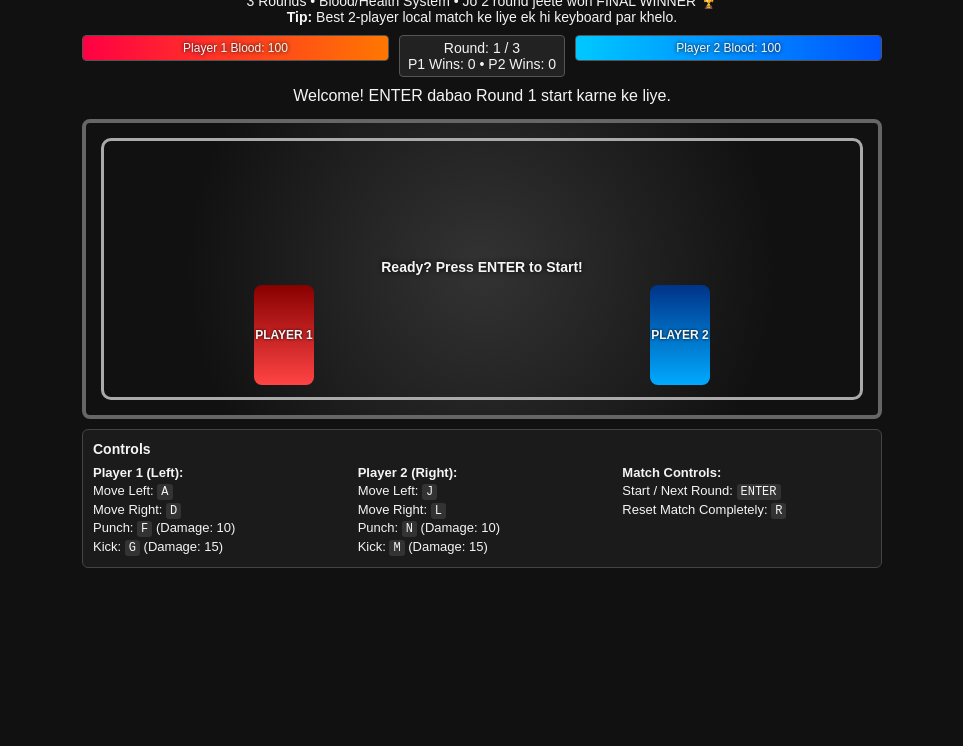
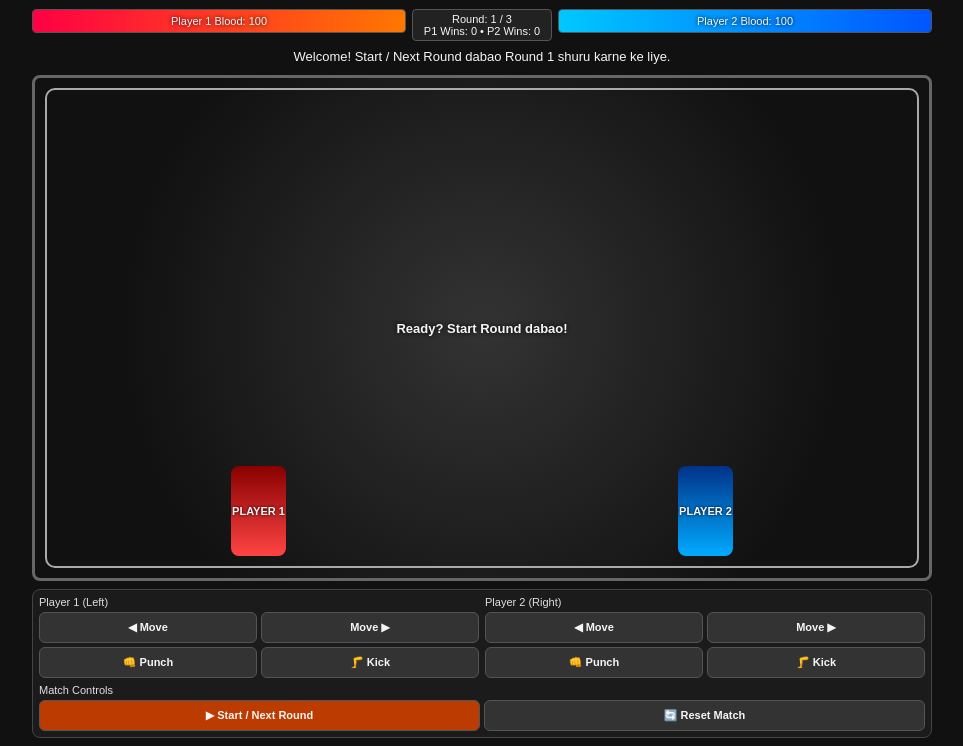
Before and after one commit to Mas00mali/wwe-game, a plain HTML site: page Index.html in a window 1280 px wide. Shown: the part 68-814 px from the top of the page, without its empty margins (158-1121 px from the left). Drawn offline with Linux system fonts and the light colour scheme.

Commit message:
Update Index.html

```diff
--- a/Index.html
+++ b/Index.html
@@ -2,7 +2,8 @@
 <html lang="en">
 <head>
   <meta charset="UTF-8" />
-  <title>Dhamakedar Wrestling – Demo</title>
+  <title>Dhamakedar Wrestling – Mobile Touch</title>
+  <meta name="viewport" content="width=device-width, initial-scale=1.0, user-scalable=no" />
   <style>
     * {
       box-sizing: border-box;
@@ -16,25 +17,25 @@
       display: flex;
       flex-direction: column;
       align-items: center;
-      padding: 16px;
+      padding: 8px;
+      gap: 8px;
     }
     h1 {
-      margin-bottom: 8px;
+      font-size: 18px;
       text-align: center;
     }
     .info {
-      font-size: 14px;
-      margin-bottom: 10px;
+      font-size: 12px;
       text-align: center;
     }
 
     .top-bar {
-      width: 800px;
-      max-width: 100%;
+      width: 100%;
+      max-width: 900px;
       display: flex;
       justify-content: space-between;
-      margin-bottom: 10px;
-      gap: 10px;
+      margin-top: 4px;
+      gap: 6px;
       flex-wrap: wrap;
     }
 
@@ -45,7 +46,8 @@
       overflow: hidden;
       border: 1px solid #555;
       position: relative;
-      height: 26px;
+      height: 24px;
+      min-width: 110px;
     }
 
     .health-fill {
@@ -68,50 +70,49 @@
       display: flex;
       align-items: center;
       justify-content: center;
-      font-size: 12px;
+      font-size: 11px;
       text-shadow: 0 0 4px #000;
     }
 
     .round-info {
-      min-width: 150px;
+      min-width: 140px;
       text-align: center;
-      font-size: 14px;
-      padding: 4px 8px;
+      font-size: 11px;
+      padding: 3px 4px;
       border-radius: 4px;
       background: #222;
       border: 1px solid #555;
     }
 
     #gameArea {
-      width: 800px;
-      max-width: 100%;
-      height: 300px;
-      border: 4px solid #666;
+      width: 100%;
+      max-width: 900px;
+      aspect-ratio: 16 / 9;
+      border: 3px solid #666;
       border-radius: 8px;
       background: radial-gradient(circle at center, #333 0, #111 70%);
-      margin-bottom: 10px;
       position: relative;
       overflow: hidden;
     }
 
     .ring-ropes {
       position: absolute;
-      inset: 15px;
-      border: 3px solid #aaa;
+      inset: 10px;
+      border: 2px solid #aaa;
       border-radius: 10px;
       pointer-events: none;
     }
 
     .fighter {
       position: absolute;
-      bottom: 30px;
-      width: 60px;
-      height: 100px;
+      bottom: 22px;
+      width: 55px;
+      height: 90px;
       border-radius: 8px;
       display: flex;
       align-items: center;
       justify-content: center;
-      font-size: 12px;
+      font-size: 11px;
       font-weight: bold;
       text-align: center;
       text-shadow: 0 0 3px #000;
@@ -128,66 +129,98 @@
 
     .fighter.attacking {
       box-shadow: 0 0 15px 3px #ffd700;
-      transform: translateY(-10px) scale(1.05);
+      transform: translateY(-8px) scale(1.05);
     }
 
     .referee {
       position: absolute;
-      bottom: 140px;
+      bottom: 50%;
       left: 50%;
-      transform: translateX(-50%);
-      font-size: 14px;
+      transform: translate(-50%, 50%);
+      font-size: 13px;
       font-weight: bold;
       text-shadow: 0 0 5px #000;
+      text-align: center;
     }
 
     #message {
-      margin-bottom: 10px;
-      font-size: 16px;
-      min-height: 22px;
+      min-height: 18px;
+      font-size: 13px;
       text-align: center;
     }
 
-    .controls {
-      width: 800px;
-      max-width: 100%;
-      font-size: 13px;
+    .touch-controls {
+      width: 100%;
+      max-width: 900px;
+      display: flex;
+      flex-direction: column;
+      gap: 6px;
       background: #1b1b1b;
-      border-radius: 6px;
+      border-radius: 8px;
       border: 1px solid #444;
-      padding: 10px;
-      line-height: 1.4;
+      padding: 6px;
     }
 
-    .controls h2 {
-      font-size: 14px;
-      margin-bottom: 4px;
-    }
-
-    .controls-column-wrapper {
+    .controls-row {
       display: flex;
-      gap: 16px;
+      gap: 6px;
+      justify-content: space-between;
       flex-wrap: wrap;
     }
 
     .controls-column {
       flex: 1;
-      min-width: 180px;
+      min-width: 150px;
+      display: flex;
+      flex-direction: column;
+      gap: 4px;
     }
 
-    code {
+    .col-title {
+      font-size: 11px;
+      opacity: 0.9;
+    }
+
+    .btn-row {
+      display: flex;
+      gap: 4px;
+    }
+
+    button {
+      flex: 1;
+      padding: 8px 4px;
+      border-radius: 6px;
+      border: 1px solid #555;
       background: #333;
-      padding: 1px 4px;
-      border-radius: 3px;
-      font-size: 12px;
+      color: #f5f5f5;
+      font-size: 11px;
+      font-weight: 600;
+      text-align: center;
+    }
+
+    button:active {
+      transform: scale(0.96);
+      background: #555;
+    }
+
+    .btn-main {
+      background: #bb3b00;
+    }
+
+    .btn-main:active {
+      background: #e45d00;
+    }
+
+    .small {
+      font-size: 10px;
     }
   </style>
 </head>
 <body>
-  <h1>DHAMAKEDAR WRESTLING – HTML DEMO</h1>
+  <h1>DHAMAKEDAR WRESTLING – MOBILE</h1>
   <div class="info">
     3 Rounds • Blood/Health System • Jo 2 round jeete woh FINAL WINNER 🏆<br />
-    <b>Tip:</b> Best 2-player local match ke liye ek hi keyboard par khelo.
+    <span class="small">Pure touch controls – keyboard ki jaroorat nahi.</span>
   </div>
 
   <div class="top-bar">
@@ -211,36 +244,48 @@
     <div class="ring-ropes"></div>
     <div id="p1" class="fighter">PLAYER 1</div>
     <div id="p2" class="fighter">PLAYER 2</div>
-    <div class="referee" id="refereeText">Ready? Press ENTER to Start!</div>
+    <div class="referee" id="refereeText">Ready? Start Round dabao!</div>
   </div>
 
-  <div class="controls">
-    <h2>Controls</h2>
-    <div class="controls-column-wrapper">
+  <div class="touch-controls">
+    <div class="controls-row">
       <div class="controls-column">
-        <b>Player 1 (Left):</b><br />
-        Move Left: <code>A</code><br />
-        Move Right: <code>D</code><br />
-        Punch: <code>F</code> (Damage: 10)<br />
-        Kick: <code>G</code> (Damage: 15)<br />
+        <div class="col-title">Player 1 (Left)</div>
+        <div class="btn-row">
+          <button data-action="p1-left">◀ Move</button>
+          <button data-action="p1-right">Move ▶</button>
+        </div>
+        <div class="btn-row">
+          <button data-action="p1-punch">👊 Punch</button>
+          <button data-action="p1-kick">🦵 Kick</button>
+        </div>
       </div>
       <div class="controls-column">
-        <b>Player 2 (Right):</b><br />
-        Move Left: <code>J</code><br />
-        Move Right: <code>L</code><br />
-        Punch: <code>N</code> (Damage: 10)<br />
-        Kick: <code>M</code> (Damage: 15)<br />
+        <div class="col-title">Player 2 (Right)</div>
+        <div class="btn-row">
+          <button data-action="p2-left">◀ Move</button>
+          <button data-action="p2-right">Move ▶</button>
+        </div>
+        <div class="btn-row">
+          <button data-action="p2-punch">👊 Punch</button>
+          <button data-action="p2-kick">🦵 Kick</button>
+        </div>
       </div>
+    </div>
+
+    <div class="controls-row">
       <div class="controls-column">
-        <b>Match Controls:</b><br />
-        Start / Next Round: <code>ENTER</code><br />
-        Reset Match Completely: <code>R</code><br />
+        <div class="col-title">Match Controls</div>
+        <div class="btn-row">
+          <button class="btn-main" data-action="start-round">▶ Start / Next Round</button>
+          <button data-action="reset-match">🔄 Reset Match</button>
+        </div>
       </div>
     </div>
   </div>
 
   <script>
-    // Basic game config
+    // Basic config
     const MAX_HEALTH = 100;
     const DAMAGE = {
       punch: 10,
@@ -261,8 +306,8 @@
     const p1HealthLabel = document.getElementById("p1-health-label");
     const p2HealthLabel = document.getElementById("p2-health-label");
 
-    // Fighter state
-    const fighterWidth = 60;
+    const fighterWidth = 55;
+
     let gameState = {
       round: 1,
       p1Wins: 0,
@@ -276,12 +321,12 @@
       health: MAX_HEALTH
     };
     let p2 = {
-      x: 800 - 80 - fighterWidth,
+      x: 260,
       health: MAX_HEALTH
     };
 
     function clampPosition(x) {
-      const padding = 20;
+      const padding = 15;
       const areaWidth = gameArea.clientWidth;
       const maxX = areaWidth - fighterWidth - padding;
       return Math.max(padding, Math.min(x, maxX));
@@ -306,9 +351,7 @@
         "Round: " + gameState.round + " / " + ROUND_LIMIT +
         "<br />P1 Wins: " + gameState.p1Wins +
         " • P2 Wins: " + gameState.p2Wins;
-      if (extraText) {
-        text += "<br />" + extraText;
-      }
+      if (extraText) text += "<br />" + extraText;
       roundInfoEl.innerHTML = text;
     }
 
@@ -324,7 +367,6 @@
 
     function startRound() {
       if (gameState.gameOver) return;
-
       resetFightersForRound();
       gameState.roundActive = true;
       messageEl.textContent = "Round " + gameState.round + " – FIGHT! 🔥";
@@ -345,38 +387,38 @@
 
       refereeText.textContent = "K.O!";
 
-      // Check if match finished
-      if (gameState.p1Wins >= WINS_TO_FINISH || gameState.p2Wins >= WINS_TO_FINISH || gameState.round >= ROUND_LIMIT) {
+      if (
+        gameState.p1Wins >= WINS_TO_FINISH ||
+        gameState.p2Wins >= WINS_TO_FINISH ||
+        gameState.round >= ROUND_LIMIT
+      ) {
         gameState.gameOver = true;
-        const matchWinner = gameState.p1Wins > gameState.p2Wins ? "Player 1" : "Player 2";
+        let matchWinner;
+        if (gameState.p1Wins === gameState.p2Wins) {
+          matchWinner = "Draw (dono barabar) 😅";
+        } else {
+          matchWinner = gameState.p1Wins > gameState.p2Wins ? "Player 1" : "Player 2";
+        }
         messageEl.textContent += "  " + matchWinner + " ne poora match jeet liya! 🏆";
-        updateRoundInfo("Match khatam! Press R to restart.");
+        updateRoundInfo("Match khatam! Reset ke liye button dabao.");
       } else {
-        // Prepare next round
         gameState.round += 1;
-        updateRoundInfo("Next round ke liye ENTER dabao.");
+        updateRoundInfo("Next round ke liye Start / Next Round dabao.");
       }
     }
 
     function dealDamage(target, amount) {
       if (!gameState.roundActive || gameState.gameOver) return;
-
       target.health -= amount;
       updateHealthUI();
-
       if (target.health <= 0) {
-        // target knocked out
-        if (target === p1) {
-          endRound("p2");
-        } else {
-          endRound("p1");
-        }
+        if (target === p1) endRound("p2");
+        else endRound("p1");
       }
     }
 
     function fightersInRange() {
-      // Simple distance check on X axis
-      return Math.abs(p1.x - p2.x) < 80;
+      return Math.abs(p1.x - p2.x) < 70;
     }
 
     function doAttack(attackerId, type) {
@@ -401,64 +443,8 @@
 
       setTimeout(() => {
         attackerEl.classList.remove("attacking");
-      }, 150);
+      }, 120);
     }
-
-    // Keyboard controls
-    window.addEventListener("keydown", (e) => {
-      const key = e.key.toLowerCase();
-
-      // Global keys
-      if (key === "enter") {
-        if (!gameState.roundActive && !gameState.gameOver) {
-          startRound();
-        }
-        return;
-      }
-
-      if (key === "r") {
-        resetMatch();
-        return;
-      }
-
-      if (!gameState.roundActive || gameState.gameOver) return;
-
-      const moveStep = 12;
-
-      // Player 1 movement
-      if (key === "a") {
-        p1.x = clampPosition(p1.x - moveStep);
-      }
-      if (key === "d") {
-        p1.x = clampPosition(p1.x + moveStep);
-      }
-
-      // Player 2 movement
-      if (key === "j") {
-        p2.x = clampPosition(p2.x - moveStep);
-      }
-      if (key === "l") {
-        p2.x = clampPosition(p2.x + moveStep);
-      }
-
-      // Player 1 attacks
-      if (key === "f") {
-        doAttack("p1", "punch");
-      }
-      if (key === "g") {
-        doAttack("p1", "kick");
-      }
-
-      // Player 2 attacks
-      if (key === "n") {
-        doAttack("p2", "punch");
-      }
-      if (key === "m") {
-        doAttack("p2", "kick");
-      }
-
-      updatePositions();
-    });
 
     function resetMatch() {
       gameState = {
@@ -471,16 +457,83 @@
       resetFightersForRound();
       updateHealthUI();
       updateRoundInfo();
-      messageEl.textContent = "New match! ENTER dabao start ke liye.";
-      refereeText.textContent = "Ready? Press ENTER!";
+      messageEl.textContent = "New match! Start / Next Round dabao.";
+      refereeText.textContent = "Ready? Start Round dabao!";
     }
 
-    // Initial setup
+    function handleAction(action) {
+      const moveStep = 10;
+
+      if (action === "start-round") {
+        if (!gameState.roundActive && !gameState.gameOver) {
+          startRound();
+        }
+        return;
+      }
+
+      if (action === "reset-match") {
+        resetMatch();
+        return;
+      }
+
+      if (!gameState.roundActive || gameState.gameOver) return;
+
+      switch (action) {
+        case "p1-left":
+          p1.x = clampPosition(p1.x - moveStep);
+          break;
+        case "p1-right":
+          p1.x = clampPosition(p1.x + moveStep);
+          break;
+        case "p2-left":
+          p2.x = clampPosition(p2.x - moveStep);
+          break;
+        case "p2-right":
+          p2.x = clampPosition(p2.x + moveStep);
+          break;
+        case "p1-punch":
+          doAttack("p1", "punch");
+          break;
+        case "p1-kick":
+          doAttack("p1", "kick");
+          break;
+        case "p2-punch":
+          doAttack("p2", "punch");
+          break;
+        case "p2-kick":
+          doAttack("p2", "kick");
+          break;
+      }
+
+      updatePositions();
+    }
+
+    function setupButtons() {
+      const buttons = document.querySelectorAll("[data-action]");
+      buttons.forEach((btn) => {
+        const action = btn.getAttribute("data-action");
+
+        const handler = (e) => {
+          e.preventDefault();
+          handleAction(action);
+        };
+
+        btn.addEventListener("touchstart", handler, { passive: false });
+        btn.addEventListener("click", handler);
+      });
+    }
+
     window.addEventListener("load", () => {
       resetFightersForRound();
       updateHealthUI();
       updateRoundInfo();
-      messageEl.textContent = "Welcome! ENTER dabao Round 1 start karne ke liye.";
+      setupButtons();
+      messageEl.textContent = "Welcome! Start / Next Round dabao Round 1 shuru karne ke liye.";
+    });
+
+    window.addEventListener("resize", () => {
+      // Resize pe positions thodi adjust ho jaayein
+      resetFightersForRound();
     });
   </script>
 </body>
```
